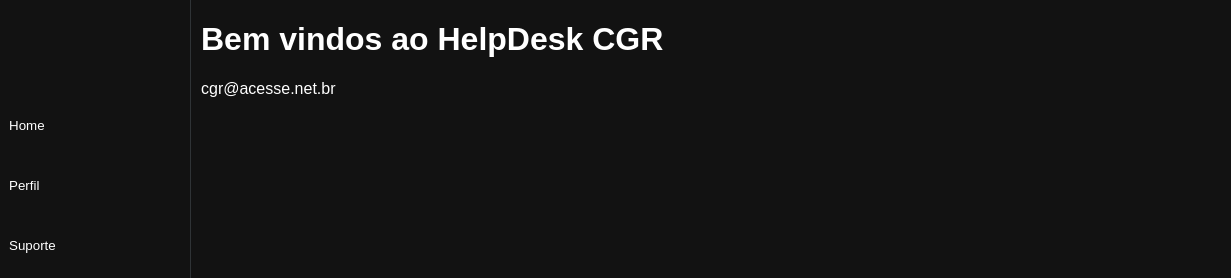
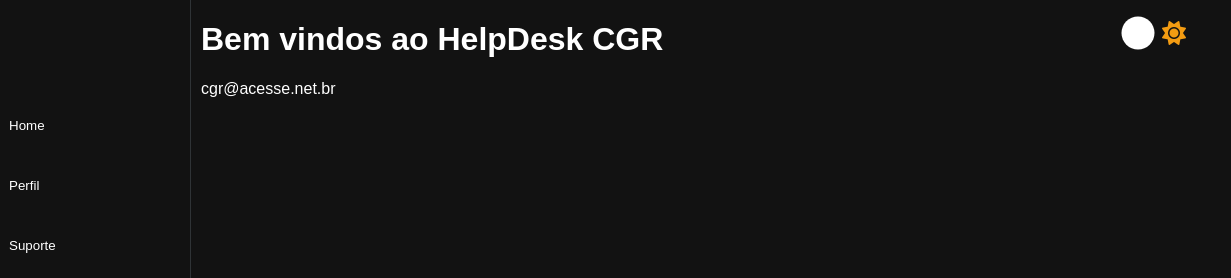
Before and after one commit to waslenslavik/helpdesk, a plain HTML site: page index.html in a window 1280 px wide. Shown: the top 278 px of the page, 49-1280 px from the left. Drawn offline with nearby package versions, Linux system fonts and the light colour scheme.

Commit message:
adicionando botão dark theme

```diff
--- a/index.html
+++ b/index.html
@@ -11,6 +11,7 @@
 
     <title>HelpDesk</title>
 </head>
+
 <body>
     <aside class="sidebar">
         <header class="sidebar-header">
@@ -105,7 +106,15 @@
             <h1>Bem vindos ao HelpDesk CGR</h1>
             <span>cgr@acesse.net.br</span>
     </main>
-
+    <div class="dark-theme">
+    <input type="checkbox" class="checkbox" id="chk"/>
+            <label class="label" for="chk">
+                <i class="fas fa-moon"></i>
+                <i class="fas fa-sun"></i>
+                <div class="ball" id="ball"></div>
+            </label>
+     </div>
 <script src="script.js"></script>
+<script src="https://kit.fontawesome.com/998c60ef77.js" crossorigin="anonymous"></script>
 </body>
 </html>
--- a/script.js
+++ b/script.js
@@ -1,3 +1,5 @@
+const chk = document.getElementById("chk")
+
 function toggleMenu(){
     const menuMobile = document.getElementById("menu-mobile")
 
@@ -7,3 +9,7 @@ function toggleMenu(){
         menuMobile.className = "menu-mobile-active"
     }
 }
+
+chk.addEventListener('change', ()=>{
+    document.body.classList.toggle('white')
+})
--- a/style.css
+++ b/style.css
@@ -6,6 +6,7 @@ body{
     font-family: sans-serif;
     background-color: #121212;
     color: #fff;
+    transition: background 0.2s linear;
 }
 
 .border{
@@ -163,3 +164,70 @@ body{
         margin-left: 6px;
     }
 }
+
+
+body.white{
+    background-color: #fff;
+    color: black;
+}
+
+.checkbox{
+    opacity: 0;
+
+}
+.label {
+    background-color:;
+    border-radius: 50px;
+    cursor: pointer;
+    display: flex;
+    align-items: center;
+    justify-content: space-between;
+    padding: 5px;
+    position: relative;
+    height: 26px;
+    width: 50px;
+    transform: scale(1.5);
+}
+
+.label .ball {
+    background-color: #fff;
+    border-radius: 50%;
+    position: absolute;
+    top: 2px;
+    left: 2px;
+    height: 22px;
+    width: 22px;
+    transform: translateX(0px);
+    transition: transform 0.2s linear;
+}
+
+.label .balldark {
+    background-color: black;
+    border-radius: 50%;
+    top: 2px;
+    left: 2px;
+    height: 22px;
+    width: 22px;
+    transform: translateX(0px);
+    transition: transform 0.2s linear;
+}
+
+.checkbox:checked + .label .ball{
+    transform: translateX(24px);
+}
+
+.fa-moon{
+    color: #f1c40f;
+}
+
+.fa-sun{
+    color: #f39c12;
+}
+
+.dark-theme{
+    height: 100px;
+    position: absolute;
+    top: 0;
+    right: 0;
+    width: 100px;
+}
```
